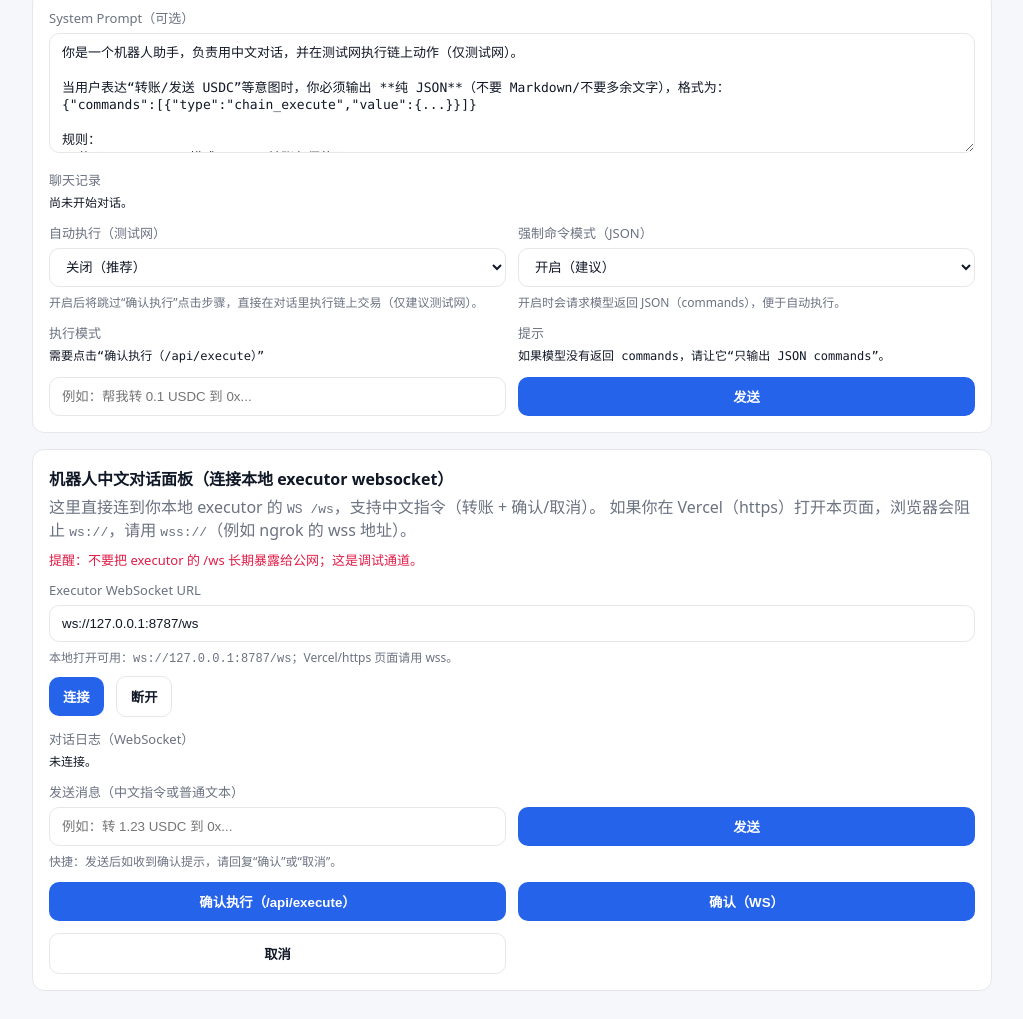
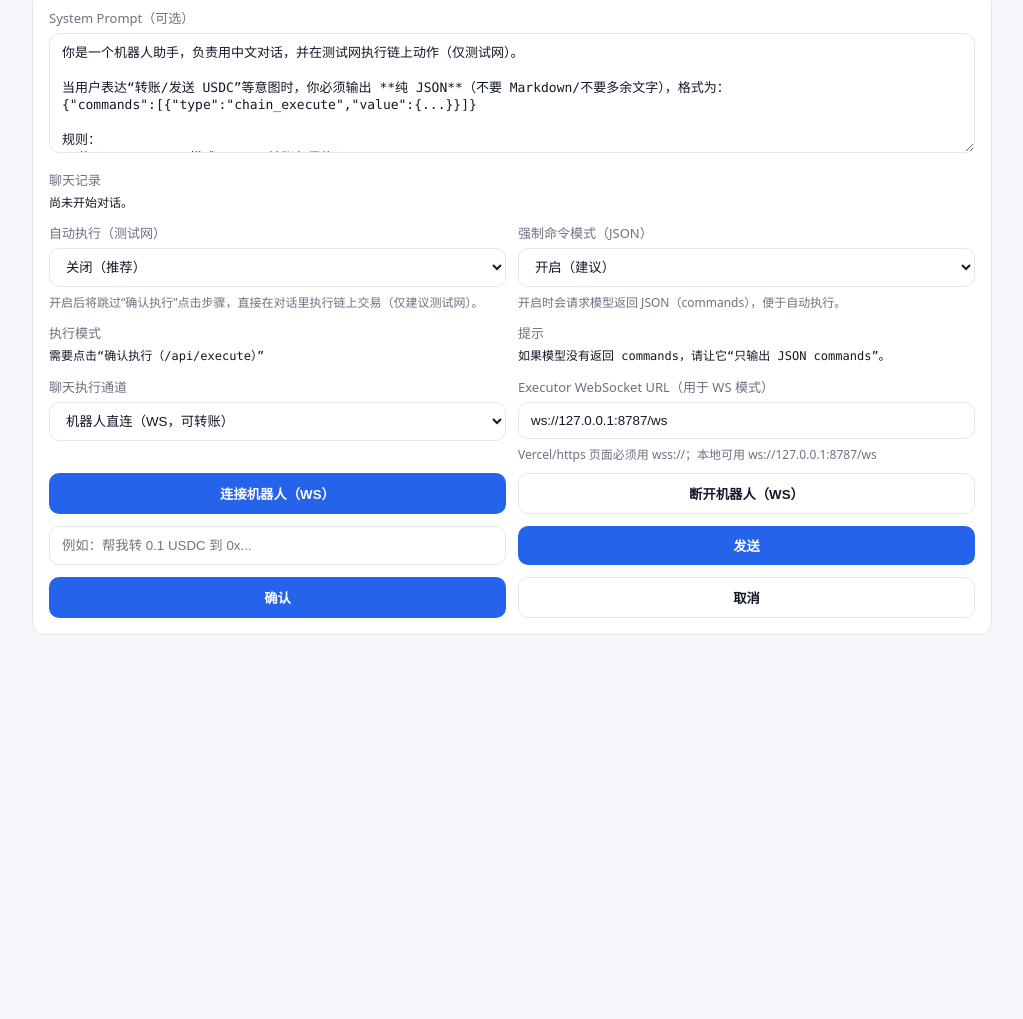
Before and after one commit to thursdaycapital/OpenMind, a website: page public/index.html in a window 1280 px wide. Shown: the part 833-1852 px from the top of the page, without its empty margins (128-1151 px from the left). After the commit the page ends 1508 px from the top, so only its background shows below. Drawn offline with nearby package versions, Linux system fonts and the light colour scheme; no server answers.

Commit message:
Integrate WS transfer into main chat (single input/log)

```diff
--- a/public/index.html
+++ b/public/index.html
@@ -279,13 +279,50 @@
         </div>
         <div style="height: 12px"></div>
         <div class="row">
+          <div>
+            <label>聊天执行通道</label>
+            <select id="chatBackend">
+              <option value="ws" selected>机器人直连（WS，可转账）</option>
+              <option value="openmind">AI（OpenMind，经 /api/dispatch）</option>
+            </select>
+          </div>
+          <div>
+            <label>Executor WebSocket URL（用于 WS 模式）</label>
+            <input id="wsUrlInline" placeholder="wss://xxxx.ngrok-free.app/ws" />
+            <div class="hint">Vercel/https 页面必须用 wss://；本地可用 ws://127.0.0.1:8787/ws</div>
+          </div>
+        </div>
+        <div style="height: 10px"></div>
+        <div class="row">
+          <button id="wsConnectBtnInline" class="btn">连接机器人（WS）</button>
+          <button
+            id="wsDisconnectBtnInline"
+            class="btn"
+            style="background: transparent; border: 1px solid var(--border); color: var(--text)"
+          >
+            断开机器人（WS）
+          </button>
+        </div>
+        <div style="height: 12px"></div>
+        <div class="row">
           <input id="userText" placeholder="例如：帮我转 0.1 USDC 到 0x..." />
           <button id="sendBtn" class="btn">发送</button>
+        </div>
+        <div style="height: 12px"></div>
+        <div class="row">
+          <button id="btnChatConfirm" class="btn">确认</button>
+          <button
+            id="btnChatCancel"
+            class="btn"
+            style="background: transparent; border: 1px solid var(--border); color: var(--text)"
+          >
+            取消
+          </button>
         </div>
         <div id="err" class="warn" style="margin-top: 10px; display: none"></div>
       </div>
 
-      <div class="card">
+      <div class="card" style="display:none">
         <div class="title" style="font-size: 16px; margin: 0 0 6px 0">
           机器人中文对话面板（连接本地 executor websocket）
         </div>
@@ -370,6 +407,12 @@
       const forceJsonSel = $("forceJson");
       const execMode = $("execMode");
       const cmdHint = $("cmdHint");
+      const chatBackend = $("chatBackend");
+      const wsUrlInline = $("wsUrlInline");
+      const wsConnectBtnInline = $("wsConnectBtnInline");
+      const wsDisconnectBtnInline = $("wsDisconnectBtnInline");
+      const btnChatConfirm = $("btnChatConfirm");
+      const btnChatCancel = $("btnChatCancel");
 
       let sock = null;
       let lastOpenMindPayloadForExecutor = null; // used for confirm-to-execute
@@ -414,6 +457,7 @@
       }
 
       wsUrl.value = tryDefaultWsUrl();
+      if (wsUrlInline) wsUrlInline.value = wsUrl.value;
 
       function normalizeWsUrl(input) {
         let u = (input || "").trim();
@@ -449,7 +493,7 @@
       }
 
       function connectWs() {
-        const url = normalizeWsUrl(wsUrl.value);
+        const url = normalizeWsUrl((wsUrlInline && wsUrlInline.value) || wsUrl.value);
         if (!url) {
           logLine("[ui] 请先填写 Executor WebSocket URL（例如 wss://xxxx.ngrok-free.app/ws）。");
           return;
@@ -482,9 +526,13 @@
             const tx = obj?.result?.data?.tx_hash || obj?.result?.data?.data?.tx_hash;
             logLine("[robot] " + JSON.stringify(obj, null, 2));
             if (tx) logLine("[robot] tx_hash: " + tx + " (打开 testnet.arcscan.app 查询)");
+            if (chatLog.textContent === "尚未开始对话。") chatLog.textContent = "";
+            chatLog.textContent += `\n[机器人] ${JSON.stringify(obj)}`;
             return;
           }
           logLine("[robot] " + (obj ? JSON.stringify(obj, null, 2) : raw));
+          if (chatLog.textContent === "尚未开始对话。") chatLog.textContent = "";
+          chatLog.textContent += `\n[机器人] ${obj ? JSON.stringify(obj) : raw}`;
         };
       }
 
@@ -512,8 +560,18 @@
         let system = $("system").value.trim() || "You are a helpful robot.";
         const userText = $("userText").value.trim();
 
+        if (!userText) return setError("请填写用户输入文本。");
+
+        // WS mode: send directly to executor websocket (this is the path that reliably supports transfers)
+        if (chatBackend && chatBackend.value === "ws") {
+          if (chatLog.textContent === "尚未开始对话。") chatLog.textContent = "";
+          chatLog.textContent += (chatLog.textContent ? "\n" : "") + `[我] ${userText}`;
+          sendWs(userText);
+          return;
+        }
+
+        // OpenMind mode requires API key
         if (!apiKey) return setError("请填写 OpenMind API Key。");
-        if (!userText) return setError("请填写用户输入文本。");
 
         // If wallet connected, provide context so the model outputs allowance-based commands.
         // This keeps keys user-controlled and enables relayer transferFrom after approve.
@@ -668,6 +726,21 @@
       btnWsConfirm.addEventListener("click", () => sendWs("确认"));
       btnCancel.addEventListener("click", () => sendWs("取消"));
 
+      // Inline WS controls (single chat)
+      if (wsConnectBtnInline) wsConnectBtnInline.addEventListener("click", connectWs);
+      if (wsDisconnectBtnInline) wsDisconnectBtnInline.addEventListener("click", disconnectWs);
+
+      // Single chat confirm/cancel buttons
+      if (btnChatConfirm)
+        btnChatConfirm.addEventListener("click", () => {
+          if (chatBackend && chatBackend.value === "ws") return sendWs("确认");
+          return btnConfirmExecute.click();
+        });
+      if (btnChatCancel)
+        btnChatCancel.addEventListener("click", () => {
+          if (chatBackend && chatBackend.value === "ws") return sendWs("取消");
+        });
+
       // ---- MetaMask + Approve flow (Allowance-based MVP) ----
       async function loadPublicConfig() {
         try {
```
Also changed, not shown: README.md.
